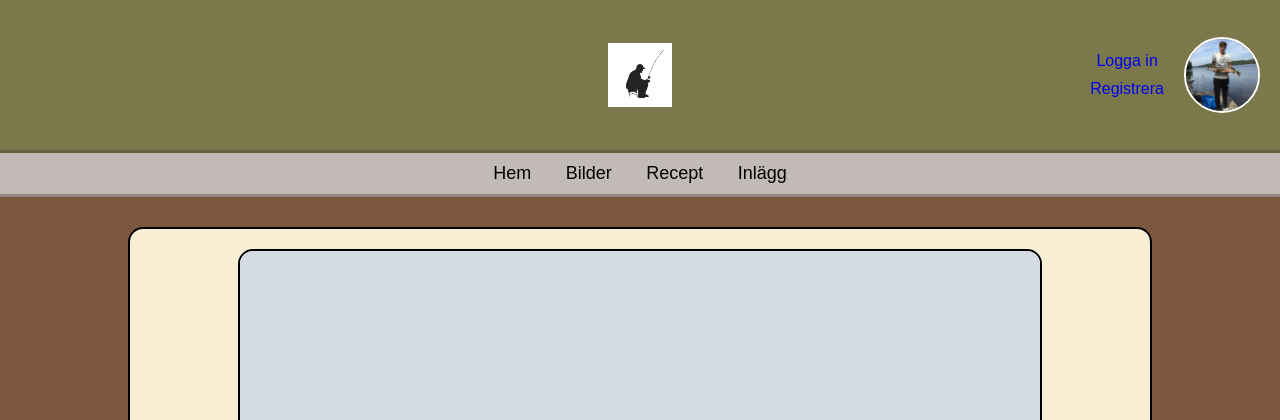
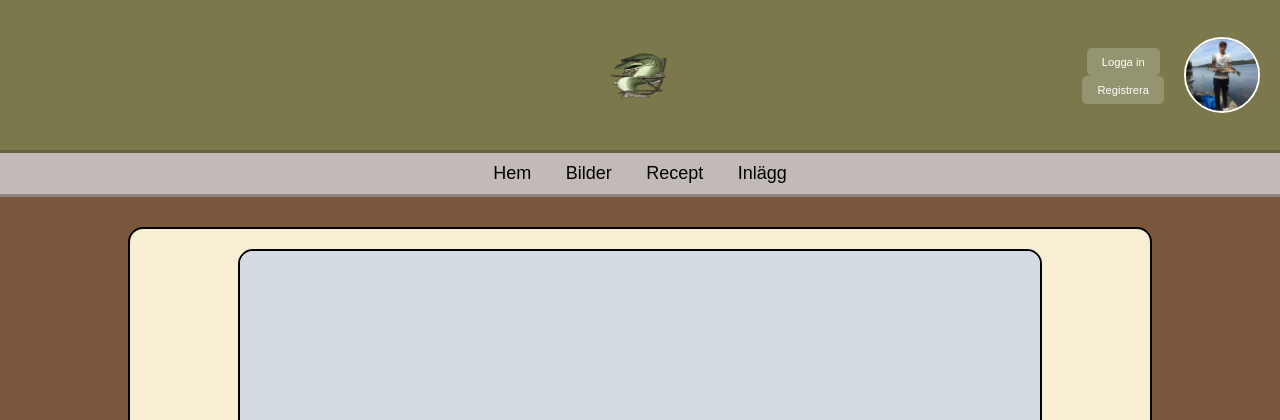
Before and after one commit to Grupp2-Blogg/grupp2-blogg, a PHP site: page /posts.php?id=1 in a window 1280 px wide. Shown: the top 420 px of the page. Run offline with PHP 8.4, Linux system fonts and the light colour scheme; tables that the repository leaves empty or names only in its code hold one stand-in row (values such as "Sample post"); grey boxes marked "Sample" are stand-in pictures.

Commit message:
updated some links

```diff
--- a/public/posts.php
+++ b/public/posts.php
@@ -75,12 +75,12 @@ $comments = $commentDel->commentsPostId($post_id);
 <body>
 
     <header class="top-header">
-        <img src="../fiskebi/8880968.jpg">
+        <img src="./fiskebi/Logga.png">
 
 
         <div class="login-banner">
             <div class="login-container">
-                <?php if (isset($_SESSION['user'])): ?>
+            <?php if (isset($_SESSION['user'])): ?>
                     <?php if (isset($_SESSION['recent_login']) && $_SESSION['recent_login'] === 'true'): ?>
                         <p>Welcome <?= htmlspecialchars($_SESSION['user']['username']); ?>!</p>
                         <?php unset($_SESSION['recent_login']); ?>
@@ -89,18 +89,18 @@ $comments = $commentDel->commentsPostId($post_id);
                     <?php endif; ?>
                     <form action="./logout.php" method="post">
                         <div class="form-button-container">
-                            <button type="submit" class="form-button">Logga ut</button>
+                            <button type="submit" class="login-btn">Logga ut</button>
                         </div>
                     </form>
                     <div class="form-button-container">
-                        <a href="./account_details_router.php" class="form-button">Acc Settings</a>
+                        <a href="./account_details_router.php" class="login-btn">Acc Settings</a>
                     </div>
                 <?php else: ?>
                     <div class="form-button-container">
-                        <a href="./login.php" class="form-button">Logga in</a>
+                        <a href="./login.php" class="login-btn">Logga in</a>
                     </div>
                     <div class="form-button-container">
-                        <a href="./signup.php" class="form-button">Registrera</a>
+                        <a href="./signup.php" class="login-btn">Registrera</a>
                     </div>
                 <?php endif; ?>
 
```
Also changed, not shown: public/index.php (+7 -25 lines).
